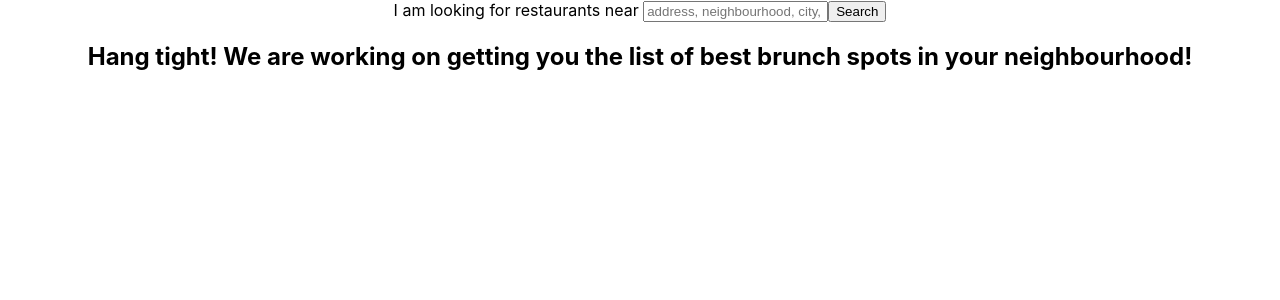
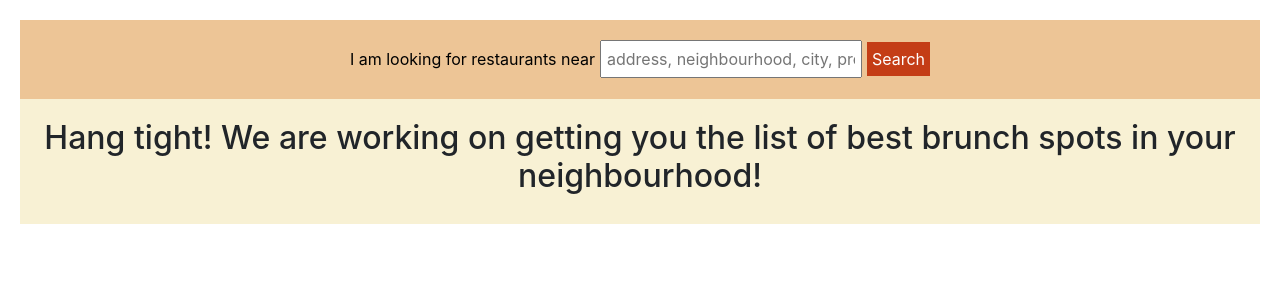
Before and after one commit to MakoMitsuki/plaidypus-yelp, a React (Create React App) app in the folder plaidypus-yelp/: page / in a window 1280 px wide. Shown: the top 300 px of the page. Built offline with nearby package versions, Linux system fonts and the light colour scheme.

Commit message:
SCSS init

```diff
--- a/plaidypus-yelp/src/App.css
+++ b/plaidypus-yelp/src/App.css
@@ -28,6 +28,11 @@
   color: #61dafb;
 }
 
+a:hover {
+  text-decoration: none;
+  border-bottom-style: none;
+}
+
 @keyframes App-logo-spin {
   from {
     transform: rotate(0deg);
--- a/plaidypus-yelp/src/components/RestaurantList.js
+++ b/plaidypus-yelp/src/components/RestaurantList.js
@@ -1,21 +1,29 @@
 import React, { Component } from 'react';
 import { Link } from "react-router-dom";
+import './RestaurantList.scss';
+import Badge from 'react-bootstrap/Badge'
 
 export class SearchListItem extends Component {
     renderCategories () {
         const CategoryList = this.props.restaurant.categories.map((category) => {
             return (
-                <div>{category.title}</div>
+                <Badge variant="secondary" className="categoryBadge">{category.title}</Badge>
             );
         });
         return CategoryList;
     }
 
     render() {
-        return (<div>
-            <Link to={`/${this.props.restaurant.alias}`}><h2>{this.props.restaurant.name}</h2></Link>
-            <p>{this.props.restaurant.rating}</p>
-            {this.renderCategories()}
+        return (<div className="SearchListItem">
+            <div className="row">
+                <div className="col-12">
+                    <Link to={`/${this.props.restaurant.alias}`}><h2>{this.props.restaurant.name}</h2></Link>
+                </div>
+            </div>
+            <div className="row">
+                <div className="col-6">★{this.props.restaurant.rating}</div>
+                <div className="col-6">{this.renderCategories()}</div>
+            </div>
         </div>)
     }
 }
@@ -38,7 +46,7 @@ export class RestaurantList extends Component {
     }
 
     render() {
-        return (<section className="RestuarantList">
+        return (<section className="RestaurantList">
             {this.props.results.length ? this.renderRestaurantInfo() : this.renderEmptyState()}
             {!!this.props.errorState}
         </section>)
--- /dev/null
+++ b/plaidypus-yelp/src/components/RestaurantList.scss
@@ -0,0 +1,23 @@
+@import "~bootstrap/scss/bootstrap";
+
+.RestaurantList {
+    padding: 20px;
+    background-color: #f8f1d4;
+}
+
+.SearchListItem {
+    margin: 15px;
+    padding: 20px;
+    background-color: white;
+
+    h2 {
+        color: black;
+        &:hover{
+            color: #c43d16;
+        }
+    }
+
+    .categoryBadge {
+        margin-right: 10px;
+    }
+}
--- a/plaidypus-yelp/src/components/Search.js
+++ b/plaidypus-yelp/src/components/Search.js
@@ -1,6 +1,7 @@
 import React, { Component } from 'react';
 import { RestaurantList } from './RestaurantList.js'
 import { RestaurantDetails } from './RestaurantDetails.js'
+import './Search.scss';
 
 import {
     BrowserRouter as Router,
@@ -46,8 +47,8 @@ export class Search extends Component {
 
     render() {
         return (
-            <div className="container">
-                <form onSubmit={(e) => this.handleFormSubmit(e)}>
+            <div className="Search_container">
+                <form className="Search_searchForm" onSubmit={(e) => this.handleFormSubmit(e)}>
                     <label htmlFor = 'location'>I am looking for restaurants near </label>
                     <input type = 'text' id = 'location' placeholder = 'address, neighbourhood, city, province or postal code' onChange = {this.handleSearchChange}/>
                     <button type = 'submit'>Search</button>
--- /dev/null
+++ b/plaidypus-yelp/src/components/Search.scss
@@ -0,0 +1,29 @@
+@import "~bootstrap/scss/bootstrap";
+
+.Search {
+    display: flex;
+}
+
+.Search_container {
+    margin: 20px;
+    justify-content: center;
+}
+
+.Search_searchForm {
+    background-color: #edc596;
+    color: black;
+    padding: 20px;
+
+    input {
+        margin-left: 5px;
+        margin-right: 5px;
+        padding: 5px;
+    }
+
+    button {
+        background-color: #c43d16;
+        color: white;
+        border: none;
+        padding: 5px;
+    }
+}
--- a/plaidypus-yelp/src/index.js
+++ b/plaidypus-yelp/src/index.js
@@ -2,7 +2,6 @@ import React from 'react';
 import ReactDOM from 'react-dom';
 import './index.css';
 import App from './App';
-import reportWebVitals from './reportWebVitals';
 import { BrowserRouter } from 'react-router-dom';
 
 ReactDOM.render(
@@ -11,8 +10,3 @@ ReactDOM.render(
   </BrowserRouter>),
   document.getElementById('root')
 );
-
-// If you want to start measuring performance in your app, pass a function
-// to log results (for example: reportWebVitals(console.log))
-// or send to an analytics endpoint. Learn more: https://bit.ly/CRA-vitals
-reportWebVitals();
```
Also changed, not shown: plaidypus-yelp/package.json (+1 -6 lines), 1 other file (tests, documents, lock files or other folders).
